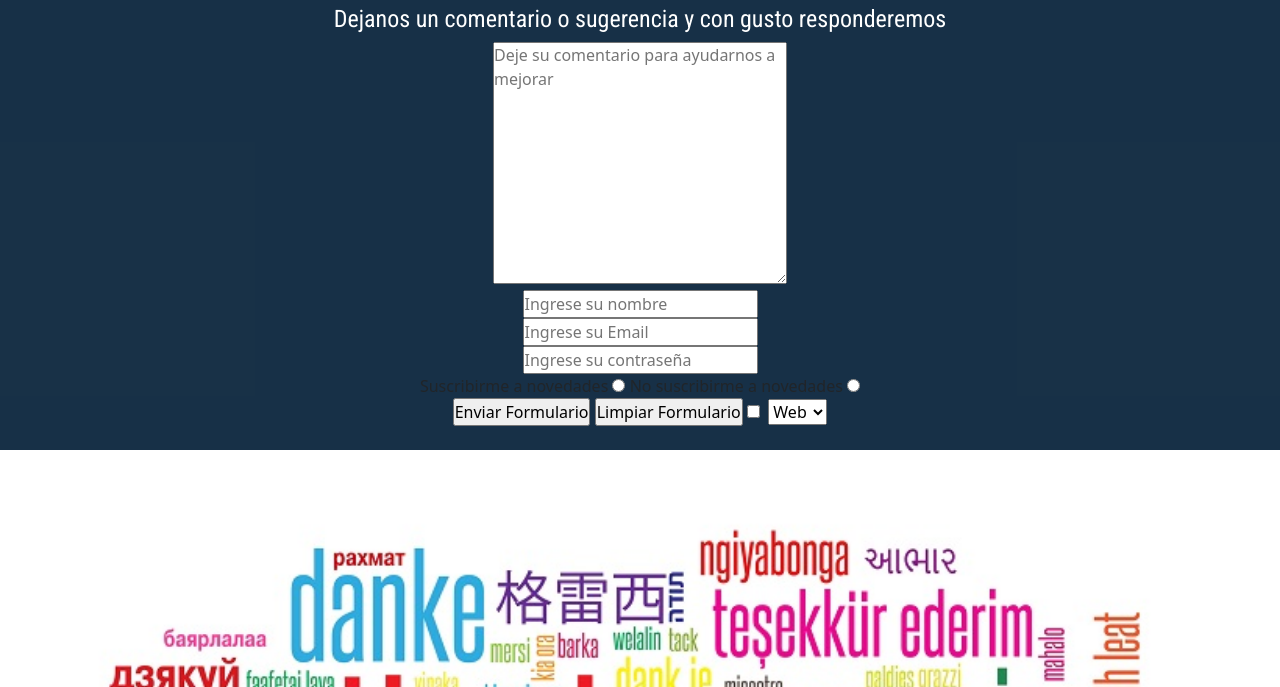
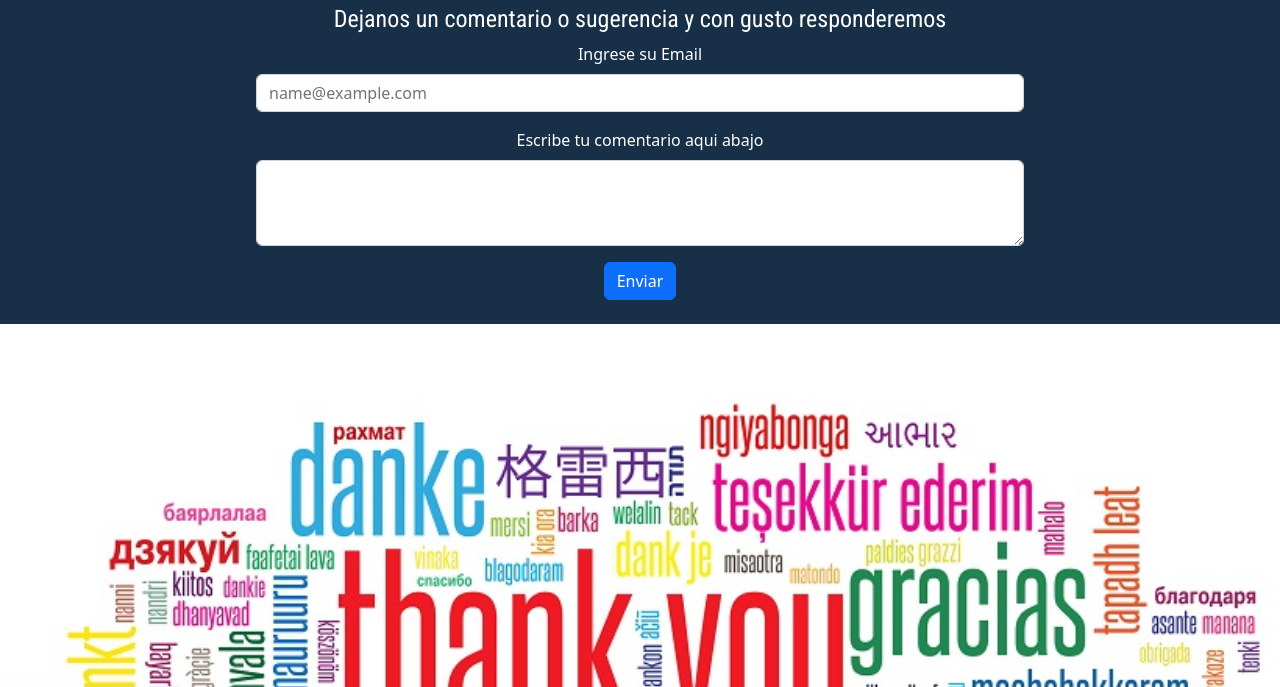
Before and after one commit to DjFernandoIslas/coderhouse-desarrollo-web-fernando-islas, a website: page Contactanos.html in a window 1280 px wide. Shown: the part 113-800 px from the top of the page. Drawn offline with nearby package versions, Linux system fonts and the light colour scheme.

Commit message:
modificado formulario seccion contactanos

```diff
--- a/Contactanos.html
+++ b/Contactanos.html
@@ -48,35 +48,29 @@
 <div class="contact_subtitle">
   <h4>Dejanos un comentario o sugerencia y con gusto responderemos</h4>
 </div>
-<div class="form_contact">
-  <form action="" id="Formulatio">
-    <textarea name="Message" id="" cols="30" rows="10" placeholder="Deje su comentario para ayudarnos a mejorar"></textarea>
-    <br>
-    <input type="text" name="Nombre" placeholder="Ingrese su nombre" />
-    <br>
-    <input type="email" name="Email" placeholder="Ingrese su Email" />
-    <br>
-    <input type="password" name="Password" placeholder="Ingrese su contraseña"/>
-    <br>
-    <label for="Subscribe">Suscribirme a novedades</label>
-    <input type="radio" name="Subrscribe" value="Enviar"/>
-    <label for="Unsuscribe">No suscribirme a novedades</label>
-    <input type="radio" name="Unsuscribe" value="NoEnviar"/>
-    <br>
-    <input type="submit" value="Enviar Formulario"/>
-    <input type="reset" value="Limpiar Formulario"/>
-    <input type="checkbox" name="accept" value="accept"/>
-    <label for="accept"></label>
-    <select name="web/apss">
-      <option value="Web">Web</option>
-      <option value="Apps">apps</option>
-    </select>
-  </form>
+
+<!-- probando formulario bootstrap -->
+<div class="formulario-bootstrap">
+  <div class="mb-3">
+    <label for="exampleFormControlInput1" class="form-label">Ingrese su Email</label>
+    <input type="email" class="form-control" id="exampleFormControlInput1" placeholder="name@example.com">
+  </div>
+  <div class="mb-3">
+    <label for="exampleFormControlTextarea1" class="form-label">Escribe tu comentario aqui abajo</label>
+    <textarea class="form-control" id="exampleFormControlTextarea1" rows="3"></textarea>
+  </div>
+  <div class="col-12">
+    <button class="btn btn-primary" type="submit">Enviar</button>
+  </div>
+
+</div>
+<!-- fin formulario bootstrap -->
   <br>
   <div class="contact_img">
     <img src="./images/Place Images/thankyou.jpg" alt="imagen de gracias en varios idiomas" class="contact_thanks_img">
     </div>
 </div>
+
 </section>
     <!-- Inicio pie de pagina -->
     <footer class="footer">
--- a/scss/pages/_Contactanos.scss
+++ b/scss/pages/_Contactanos.scss
@@ -41,6 +41,12 @@
   background-repeat: no-repeat;
 }
 
+.formulario-bootstrap{
+  padding: 0 16rem 0;
+  color: white;
+  text-align: center;
+}
+
 @media (min-width: 992px) {
   .contact_img {
     width: 100%;
--- a/scss/pages/_index.scss
+++ b/scss/pages/_index.scss
@@ -49,6 +49,8 @@ a {
   justify-content: center;
   justify-content: space-around;
 }
+
+
 
 /* DESKTOP VERSION */
 
```
Also changed, not shown: Css/Style.css.
